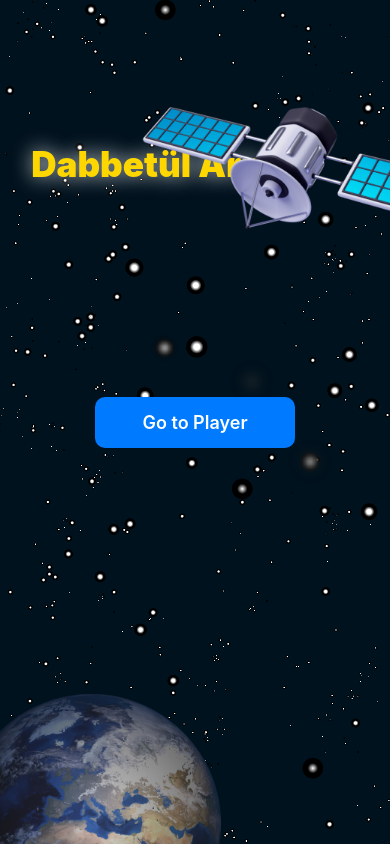
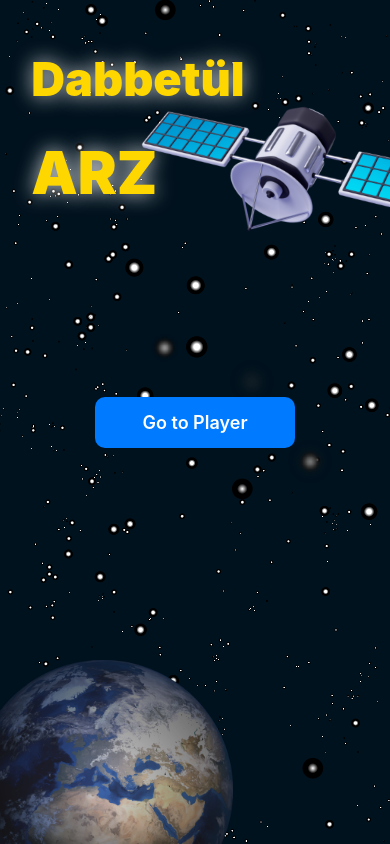
Before and after one commit to orrstudio/Dabbetul-Arz, a React Native app: screen / in a window 390 px wide. Built offline with nearby package versions, Linux system fonts and the light colour scheme.

Commit message:
С текстом все.

```diff
--- a/src/screens/HomeScreen.js
+++ b/src/screens/HomeScreen.js
@@ -154,48 +154,56 @@ const HomeScreen = ({ navigation }) => {
       {/* Остальные элементы */}
       <Animated.Image
         source={require('../../assets/images/animation/earth.png')}
-        style={styles.planetImage}
+        style={[styles.planetImage, {
+          transform: [
+            { rotate: dimensions.width > dimensions.height ? '0deg' : '0deg' }
+          ]
+        }]}
       />
 
       {/* Спутник */}
       <View style={styles.dabbeContainer}>
         <Animated.Image
           source={require('../../assets/images/animation/dabbe.png')}
-          style={styles.dabbeImage}
+          style={[styles.dabbeImage, {
+            transform: [
+              { rotate: dimensions.width > dimensions.height ? '40deg' : '-2deg' }
+            ]
+          }]}
         />
       </View>
 
-      <View style={[
-        styles.titleContainer,
-        {
-          top: dimensions.width > dimensions.height
-            ? dimensions.height * 0.08  // Для горизонтальной
-            : dimensions.height * 0.15  // Для вертикальной
-        }
-      ]}>
-        {dimensions.width > dimensions.height ? (
-          // Горизонтальная ориентация - две строки
-          <>
-            <View style={styles.textWrapper}>
+      {/* Горизонтальная ориентация */}
+      {dimensions.width > dimensions.height && (
+        <View style={[styles.titleContainer, { top: dimensions.height * 0.08 }]}>
+          <View style={[styles.textWrapper, { marginTop: dimensions.height * 0.03 }]}>
             <Text style={[styles.titleText, { fontSize: Math.min(dimensions.width * 0.1, dimensions.height * 0.08) }]}>
               Dabbetül
             </Text>
           </View>
-            <View style={styles.textWrapper}>
-              <Text style={[styles.titleText, { fontSize: Math.min(dimensions.width * 0.1, dimensions.height * 0.08) }]}>
-                Arz
+          <View style={[styles.textWrapper, { marginTop: dimensions.height * 0.03 }]}>
+            <Text style={[styles.titleText, { fontSize: Math.min(dimensions.width * 0.15, dimensions.height * 0.12) }]}>
+              ARZ
             </Text>
           </View>
-          </>
-        ) : (
-          // Вертикальная ориентация - одна строка
-          <View style={styles.textWrapper}>
-            <Text style={[styles.titleText, { fontSize: Math.min(dimensions.width * 0.09, dimensions.height * 0.07) }]}>
-              Dabbetül Arz
+        </View>
+      )}
+
+      {/* Вертикальная ориентация */}
+      {dimensions.width <= dimensions.height && (
+        <View style={[styles.titleContainer, { top: dimensions.height * 0.15 }]}>
+          <View style={[styles.textWrapper, { marginTop: dimensions.height * -0.1 }]}>
+            <Text style={[styles.titleText, { fontSize: Math.min(dimensions.width * 0.12, dimensions.height * 0.1) }]}>
+              Dabbetül
             </Text>
           </View>
+          <View style={[styles.textWrapper, { marginTop: dimensions.height * 0.02 }]}>
+            <Text style={[styles.titleText, { fontSize: Math.min(dimensions.width * 0.15, dimensions.height * 0.12) }]}>
+              ARZ
+            </Text>
+          </View>
+        </View>
       )}
-      </View>
 
       <View style={styles.contentContainer}>
         {/* Контейнер для кнопок */}
@@ -229,8 +237,8 @@ const getHomeScreenStyles = (theme, dimensions) => StyleSheet.create({
   },
   planetImage: {
     position: 'absolute',
-    bottom: '-13%', // Выходит за нижнюю границу
-    left: '-10%', // Выходит за левую границу
+    bottom: '-9%', // Выходит за нижнюю границу
+    left: '-7%', // Выходит за левую границу
     width: dimensions.planetSize,
     height: dimensions.planetSize,
     resizeMode: 'contain',
```
Lines whose indentation alone changed are shown as unchanged.
